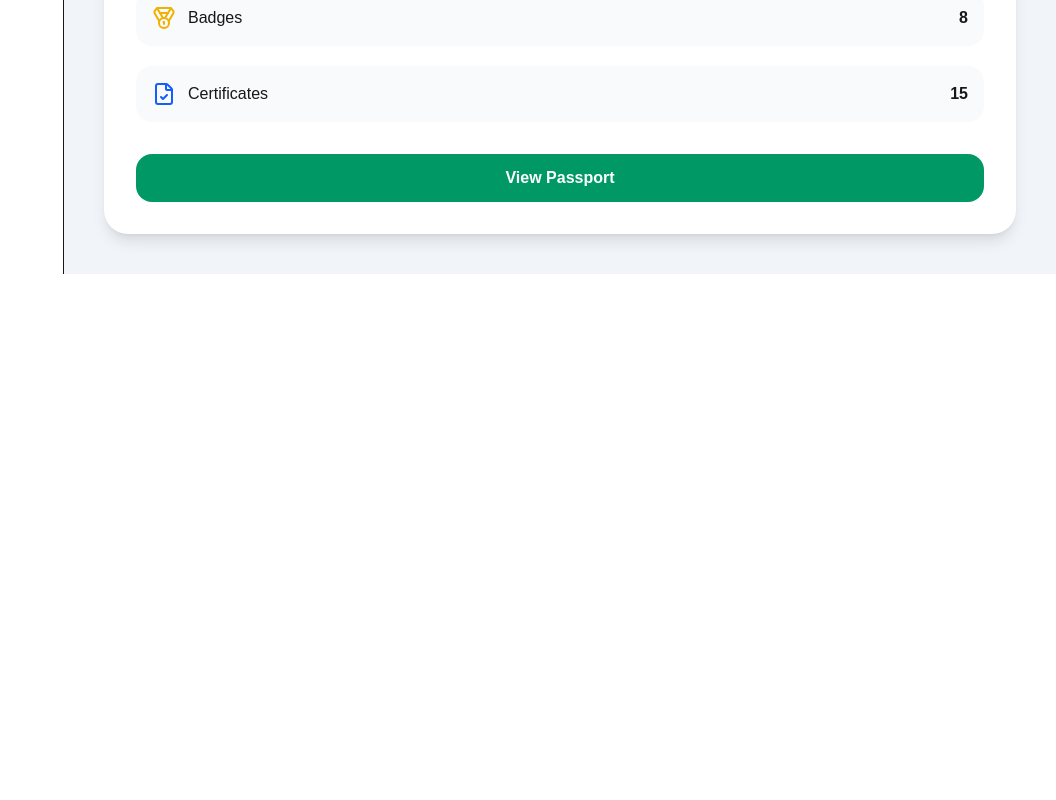
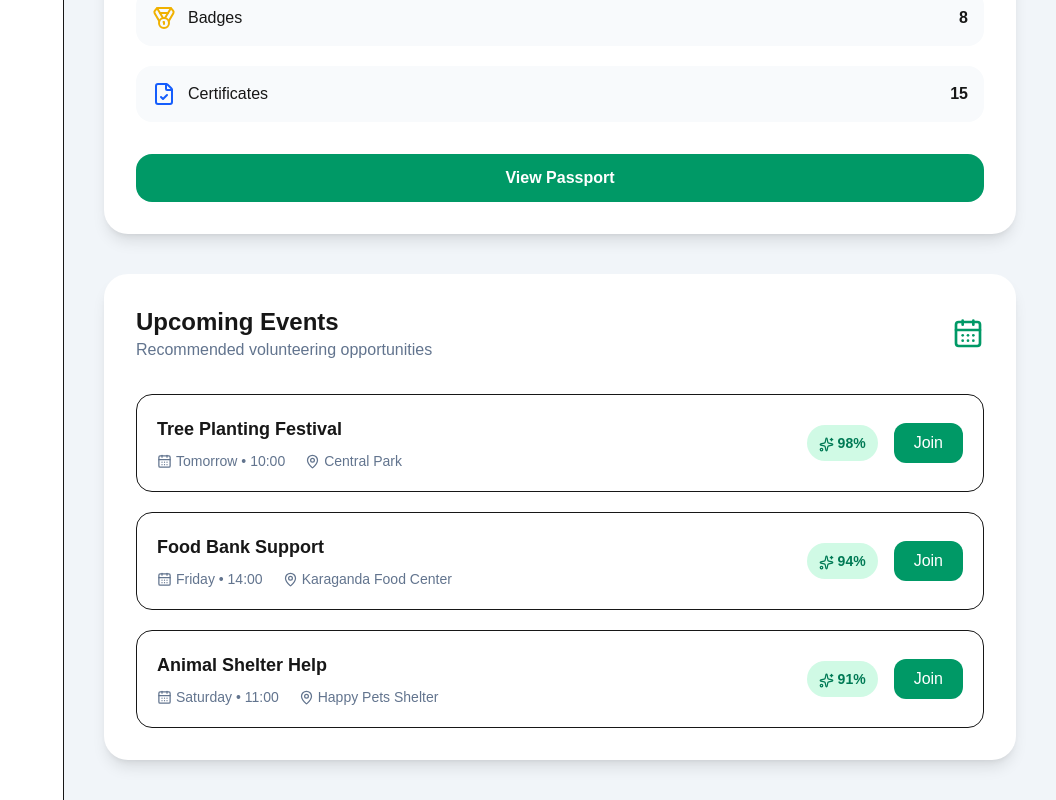
Before and after one commit to wenkvil/VolunMap---AI-, a Next.js app: page /volunteer in a window 1280 px wide. Shown: the part 1485-2285 px from the top of the page, without its empty margins (224-1280 px from the left). Before the commit the page ends 1759 px from the top, so only its background shows below. Built offline with nearby package versions, Linux system fonts and the light colour scheme; grey boxes are pictures that could not be loaded.

Commit message:
Add upcoming events section

```diff
--- a/app/volunteer/page.tsx
+++ b/app/volunteer/page.tsx
@@ -4,6 +4,7 @@ import StatCard from "@/components/dashboard/Statcard";
 import RecommendationCard from "@/components/dashboard/Recommendationcard";
 import MapCard from "@/components/dashboard/Mapcard";
 import PassportCard from "@/components/dashboard/Passportcard";
+import UpcomingEvents from "@/components/dashboard/Upcomingevents";
 
 export default function VolunteerDashboard() {
   return (
@@ -50,6 +51,10 @@ export default function VolunteerDashboard() {
         <div className="mt-10">
             <PassportCard />
         </div>
+
+        <div className="mt-10">
+            <UpcomingEvents />
+        </div>
       </section>
     </main>
   );
--- /dev/null
+++ b/components/dashboard/Upcomingevents.tsx
@@ -0,0 +1,78 @@
+import { CalendarDays, MapPin, Sparkles } from "lucide-react";
+
+const events = [
+  {
+    id: 1,
+    title: "Tree Planting Festival",
+    date: "Tomorrow • 10:00",
+    location: "Central Park",
+    match: "98%",
+  },
+  {
+    id: 2,
+    title: "Food Bank Support",
+    date: "Friday • 14:00",
+    location: "Karaganda Food Center",
+    match: "94%",
+  },
+  {
+    id: 3,
+    title: "Animal Shelter Help",
+    date: "Saturday • 11:00",
+    location: "Happy Pets Shelter",
+    match: "91%",
+  },
+];
+
+export default function UpcomingEvents() {
+  return (
+    <section className="mt-10 rounded-3xl bg-white p-8 shadow-lg">
+      <div className="mb-8 flex items-center justify-between">
+        <div>
+          <h2 className="text-2xl font-bold">Upcoming Events</h2>
+          <p className="text-slate-500">
+            Recommended volunteering opportunities
+          </p>
+        </div>
+
+        <CalendarDays className="text-emerald-600" size={32} />
+      </div>
+
+      <div className="space-y-5">
+        {events.map((event) => (
+          <div
+            key={event.id}
+            className="flex items-center justify-between rounded-2xl border p-5 transition hover:border-emerald-300 hover:shadow-md"
+          >
+            <div>
+              <h3 className="text-lg font-bold">{event.title}</h3>
+
+              <div className="mt-2 flex items-center gap-5 text-sm text-slate-500">
+                <span className="flex items-center gap-1">
+                  <CalendarDays size={15} />
+                  {event.date}
+                </span>
+
+                <span className="flex items-center gap-1">
+                  <MapPin size={15} />
+                  {event.location}
+                </span>
+              </div>
+            </div>
+
+            <div className="flex items-center gap-4">
+              <div className="rounded-full bg-emerald-100 px-3 py-2 text-sm font-semibold text-emerald-700">
+                <Sparkles className="mr-1 inline" size={15} />
+                {event.match}
+              </div>
+
+              <button className="rounded-xl bg-emerald-600 px-5 py-2 text-white transition hover:bg-emerald-700">
+                Join
+              </button>
+            </div>
+          </div>
+        ))}
+      </div>
+    </section>
+  );
+}
```
